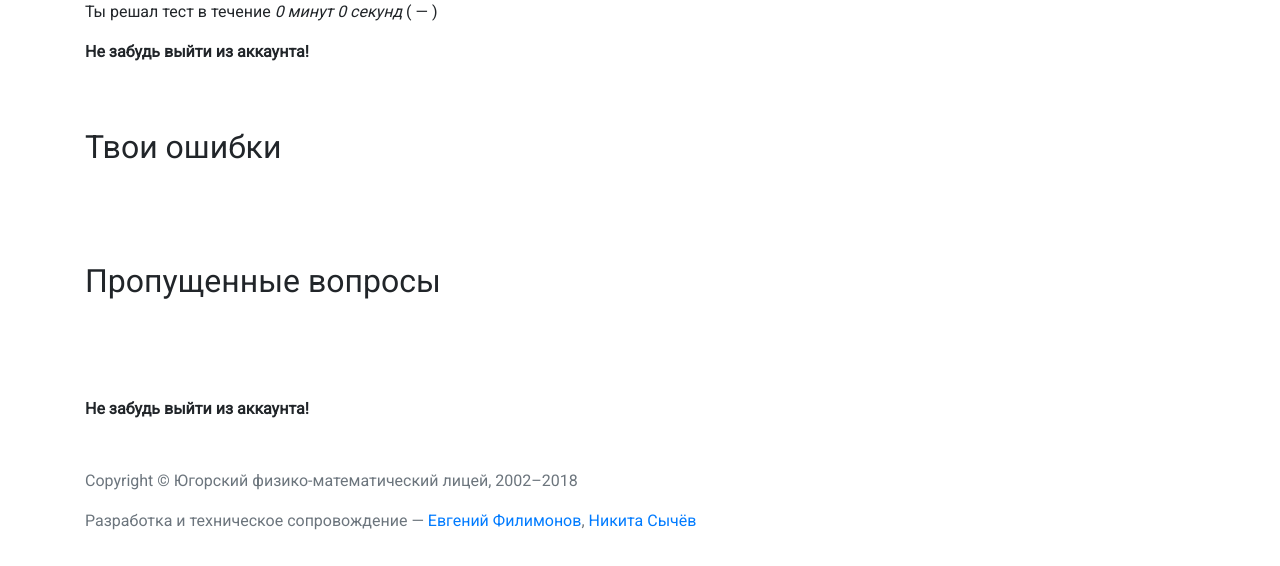
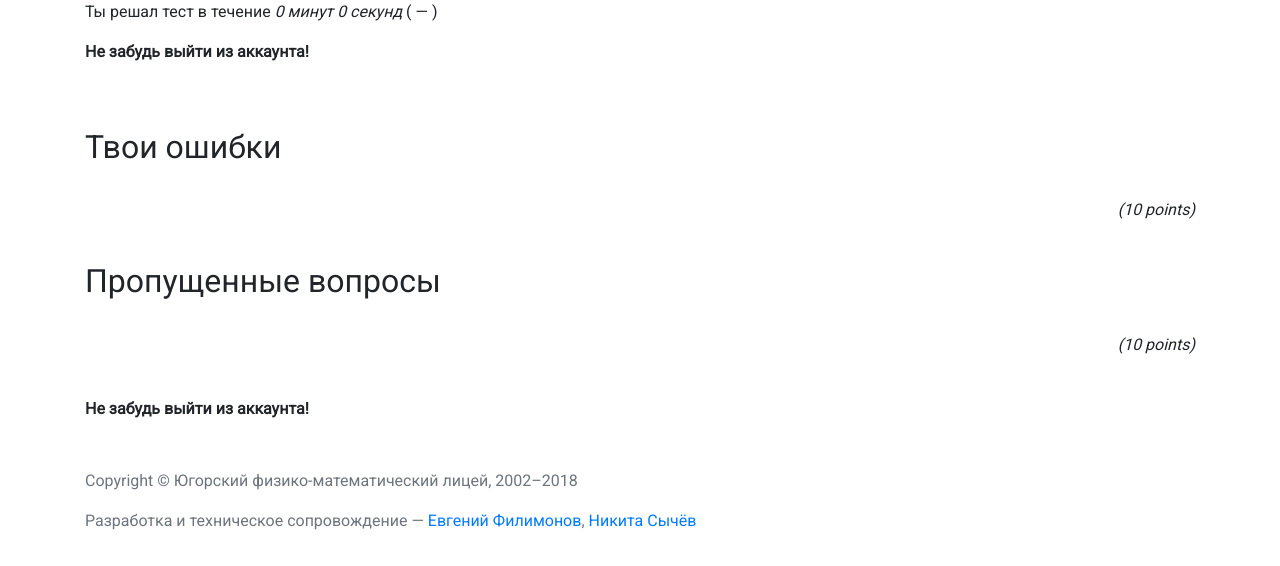
Before and after one commit to evgfilim1/upml-english-test-platform, a Python web app: template templates/result.html in a window 1280 px wide. Shown: the part 234-800 px from the top of the page. Run offline with Jinja, Linux system fonts and the light colour scheme; the template is opened without the code that fills it: most values are stand-ins (such as "Sample title", 1, 10 or a date in 2020).

Commit message:
Show points for users

```diff
--- a/templates/card.html
+++ b/templates/card.html
@@ -3,8 +3,8 @@
 {% endif %}
 {% set answers_list = q.answers|list %}
 <div class="question-card" id="q{{ q.id }}" data-correct-id="{{ g.rand(0, answers_list|length - 1) }}">
+    <i class="float-right">({{ q.points }} point{% if q.points != 1 %}s{% endif %})</i>
     {% if editable %}
-        <i class="float-right">({{ q.points }} point{% if q.points != 1 %}s{% endif %})</i>
         <b class="float-left">#{{ q.id }}:</b>
     {% endif %}
     {{ g.md(q.title)|safe }}
```
